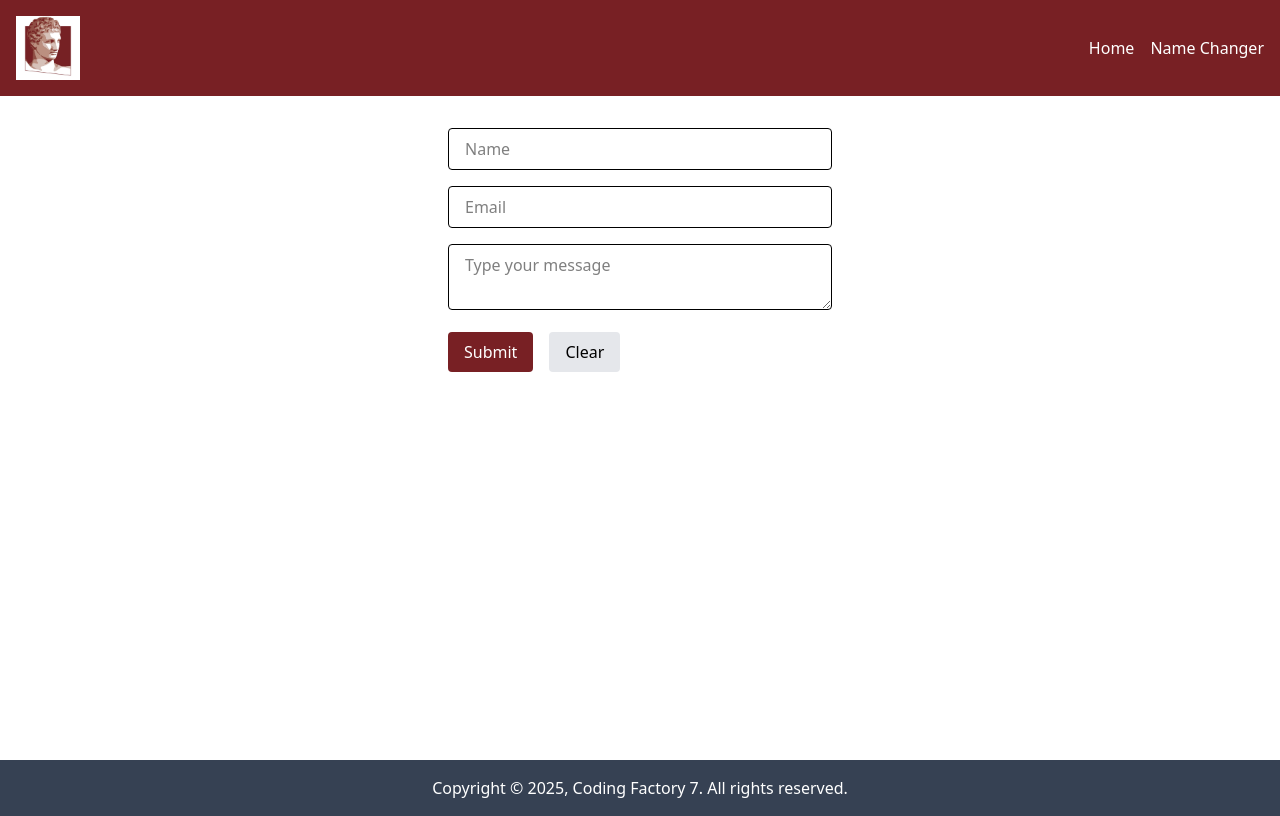
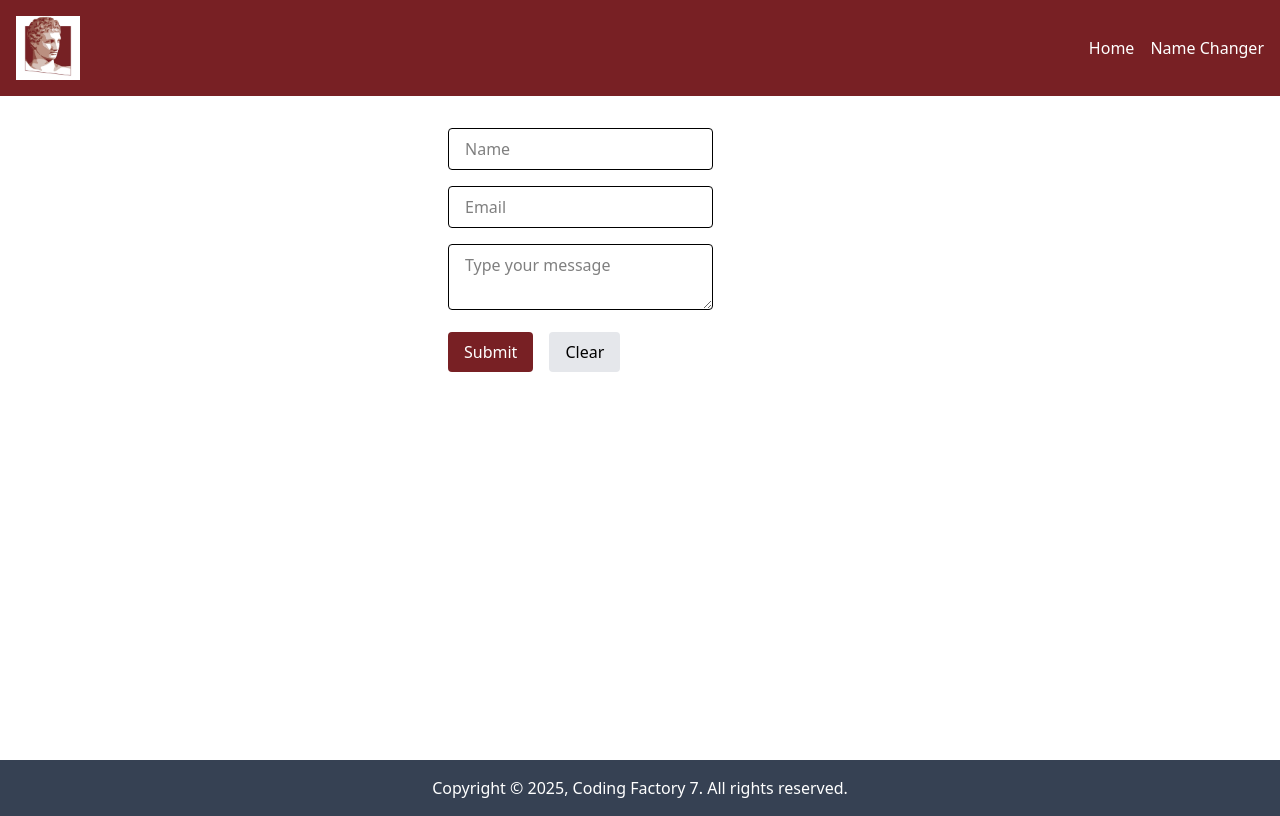
Before and after one commit to despinamos/cf7-components-intro, a React (Vite) app: page / in a window 1280 px wide. Built offline with nearby package versions, Linux system fonts and the light colour scheme.

Commit message:
feat: MultiFieldFormWithValidation component created with error messages for input fields in case validation fails

```diff
--- a/src/App.tsx
+++ b/src/App.tsx
@@ -8,9 +8,9 @@ import AutoRedirectPage from "./pages/AutoRedirectPage.tsx";
 import NotFoundPage from "./pages/NotFoundPage.tsx";
 import FocusInput from "./components/FocusInput.tsx";
 import UncontrolledInput from "./components/UncontrolledInput.tsx";
-import MultiFieldForm from "./components/MultiFieldForm.tsx";
 import ControlledInput from "./components/ControlledInput.tsx";
 import ExamplesPage from "./pages/ExamplesPage.tsx";
+import MultiFieldFormWithValidation from "./components/MultiFieldFormWithValidation.tsx";
 
 function App() {
 
@@ -37,7 +37,7 @@ function App() {
                     <Route element={<RouterLayout/>}>
                         {/*<Route path="/" element={<HomePage />}/>*/}
                         {/*<Route index element={<HomePage/>}/>*/}
-                        <Route index element={<MultiFieldForm/>}/>
+                        <Route index element={<MultiFieldFormWithValidation/>}/>
                         <Route path="users/:userId" element={<UserPage />}/>
                         <Route path="users" element={<UserPage/>}/>
                         <Route path="*" element={<NotFoundPage/>}/>
--- /dev/null
+++ b/src/components/MultiFieldFormWithValidation.tsx
@@ -0,0 +1,157 @@
+import {useState} from "react";
+
+type FormValues = {
+    name: string;
+    email: string;
+    message: string;
+}
+
+type FormErrors = {
+    name?: string;
+    email?: string;
+    message?: string;
+}
+
+const initialValues = {
+    name: "",
+    email: "",
+    message: ""
+}
+
+const MultiFieldFormWithValidation = () => {
+
+    const [values, setValues] = useState<FormValues>(initialValues);
+    const [submittedData, setSubmittedData] = useState<FormValues | null>(null);
+    const [errors, setErrors] = useState<FormErrors | null>(null);
+
+    const validateForm = (values: FormValues): FormErrors => {
+        const errors: FormErrors = {};
+
+        if (!values.name.trim()) {
+            errors.name = "Name is empty.";
+        }
+
+        if (!values.email.trim() ||
+            !/^([\w-]+(?:\.[\w-]+)*)@((?:[\w-]+\.)*\w[\w-]{0,66})\.([a-z]{2,6}(?:\.[a-z]{2})?)$/
+                .test(values.email.trim())) {
+            errors.email = "Email is empty or invalid.";
+        }
+
+        if (!values.message.trim() || values.message.length < 5) {
+            errors.message = "Message is empty or less than 5 characters.";
+        }
+
+        return errors;
+    }
+
+    const handleChange = (e: React.ChangeEvent<HTMLInputElement | HTMLTextAreaElement>) => {
+        const {name, value} = e.target;
+
+        setValues(
+            prev => ({
+                ...prev,
+                [name]: value
+            })
+        );
+        setErrors(
+            prev => ({
+                ...prev,
+                [name]: undefined,
+            })
+        );
+    };
+
+    const handleClear = () => {
+        setValues(initialValues);
+        setErrors(null);
+        setSubmittedData(null);
+    };
+
+    const handleSubmit = (e: React.FormEvent) => {
+        e.preventDefault();
+
+        const validationErrors = validateForm(values);
+
+        if (Object.keys(validationErrors).length > 0) {
+            setErrors(validationErrors);
+            return;
+        }
+        setSubmittedData(values);
+        setValues(initialValues);
+        setErrors(null);
+    }
+
+    return (
+        <>
+        <div className="flex max-w-sm mx-auto mt-8">
+            <form onSubmit={handleSubmit} className="space-y-4">
+                <div>
+                    <input
+                        type="text"
+                        name="name"
+                        value={values.name}
+                        placeholder="Name"
+                        onChange={handleChange}
+                        className="w-full px-4 py-2 rounded border"
+                    />
+                        {errors?.name && (
+                            <p className="text-cf-dark-red">{errors.name}</p>
+                        )}
+                </div>
+                <div>
+                    <input
+                        type="email"
+                        name="email"
+                        value={values.email}
+                        placeholder="Email"
+                        onChange={handleChange}
+                        className="w-full px-4 py-2 rounded border"
+                    />
+                        {errors?.email && (
+                            <p className="text-cf-dark-red">{errors.email}</p>
+                        )}
+                </div>
+                <div>
+                    <textarea
+                        name="message"
+                        value={values.message}
+                        placeholder="Type your message"
+                        onChange={handleChange}
+                        className="w-full px-4 py-2 rounded border"
+                        minLength={5}
+                    ></textarea>
+                    {errors?.message && (
+                        <p className="text-cf-dark-red">{errors.message}</p>
+                    )}
+                </div>
+                <div className="flex gap-4">
+                    <button
+                        type="submit"
+                        className="bg-cf-dark-red text-white px-4 py-2 rounded"
+                    >
+                        Submit
+                    </button>
+                    <button
+                        type="button"
+                        onClick={handleClear}
+                        className="bg-gray-200 text-cf-gray-700 px-4 py-2 rounded">
+                        Clear
+                    </button>
+                </div>
+
+                { submittedData && (
+                    <div className="mt-6 border-t pt-4 space-y-2">
+                        <h2 className="font-semibold">Submitted Data</h2>
+                        <p><strong>Name:</strong> {submittedData.name}</p>
+                        <p><strong>Email:</strong> {submittedData.email}</p>
+                        <p><strong>Message:</strong> {submittedData.message}</p>
+                    </div>
+                )}
+
+            </form>
+        </div>
+    </>
+    )
+};
+
+export default MultiFieldFormWithValidation;
```
